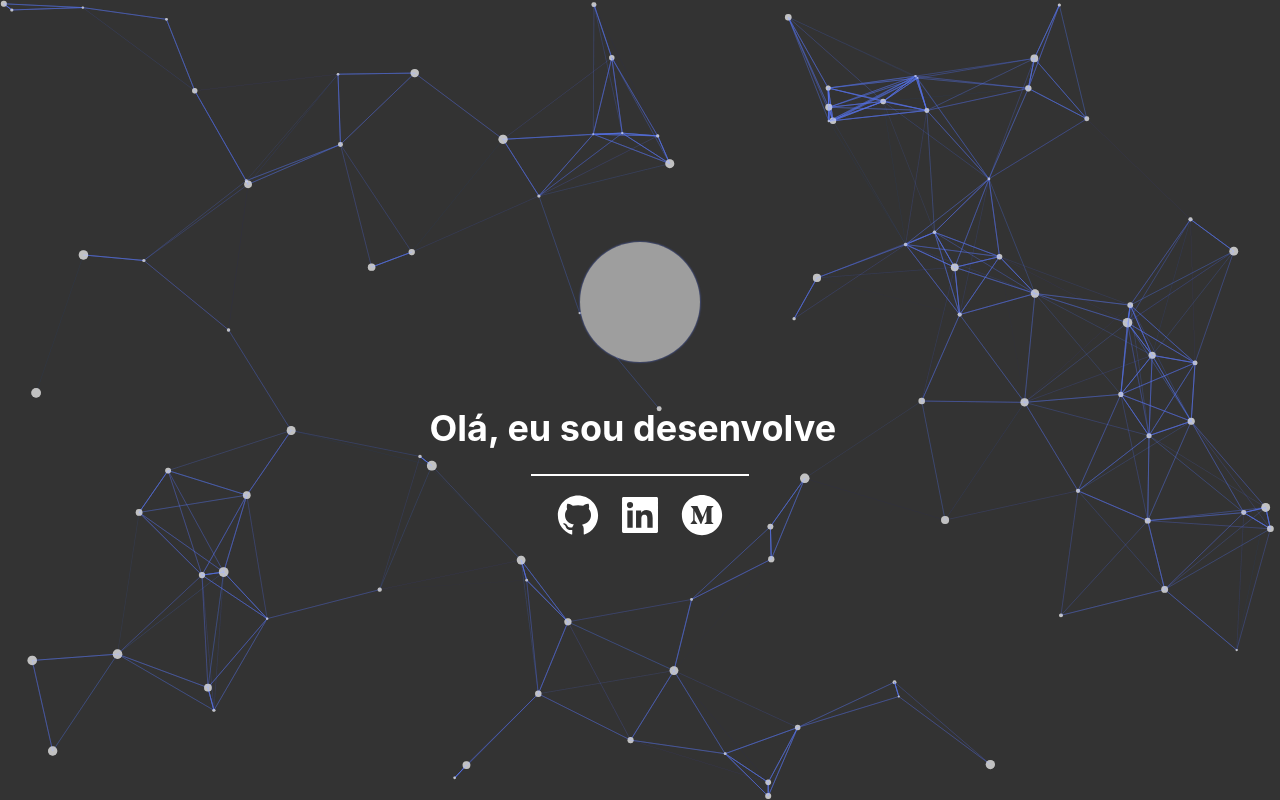
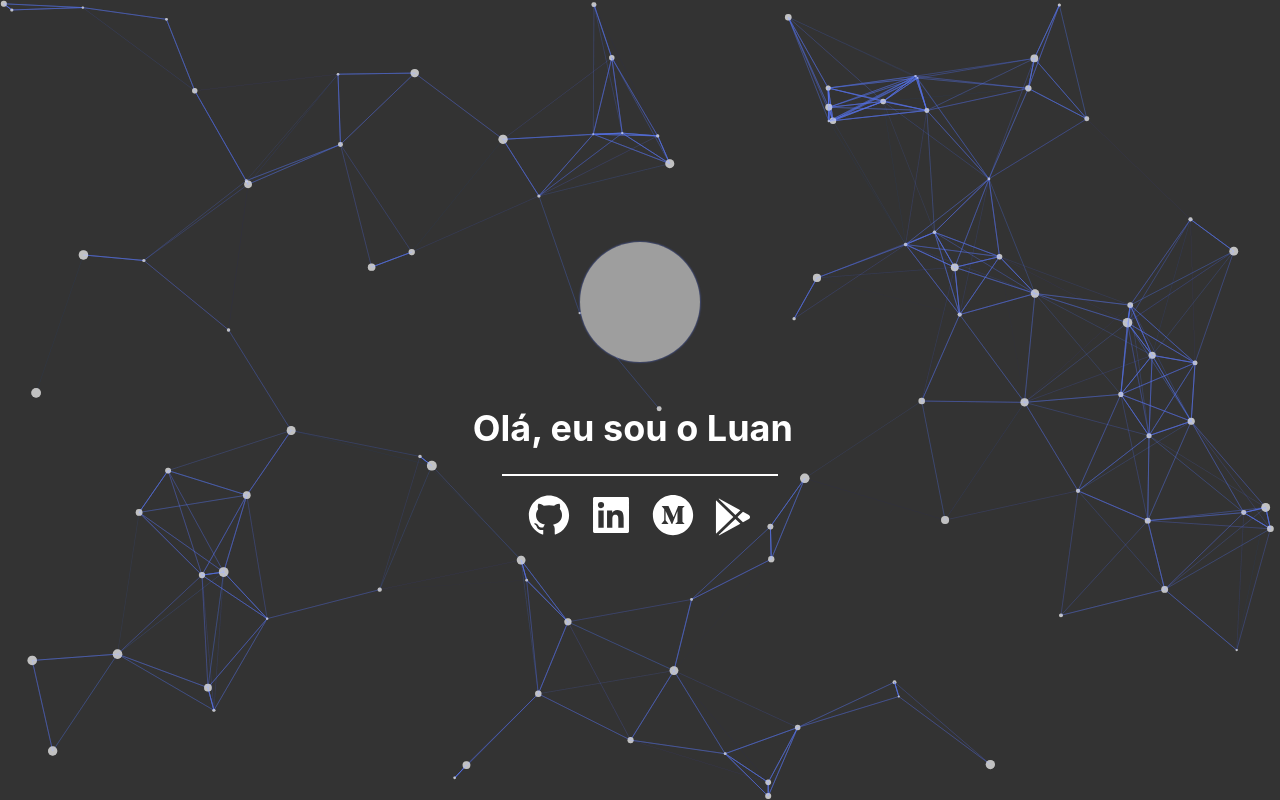
Before and after one commit to Luanfv/luanfv-site, a Next.js app: page / in a window 1280 px wide. Built offline with nearby package versions, Linux system fonts and the light colour scheme; grey boxes are pictures that could not be loaded.

Commit message:
add: icon google play

```diff
--- a/src/pages/index.tsx
+++ b/src/pages/index.tsx
@@ -1,7 +1,8 @@
 import type { NextPage } from 'next'
 import Head from 'next/head'
 import Particles from 'react-tsparticles';
-import { AiFillLinkedin, AiFillGithub, AiFillMediumCircle } from "react-icons/ai";
+import { AiFillLinkedin, AiFillGithub, AiFillMediumCircle } from 'react-icons/ai';
+import { IoLogoGooglePlaystore } from 'react-icons/io5';
 import Typewriter from 'typewriter-effect';
 
 import styles from '../styles/Home.module.css'
@@ -31,18 +32,16 @@ const Home: NextPage = () => {
 
         <h1>
           <Typewriter
+            options={{
+              loop: true,
+            }}
             onInit={(typewriter) => {
               typewriter
                 .typeString('Olá, eu sou o Luan')
-                .pauseFor(2500)
+                .pauseFor(5000)
                 .deleteChars(6)
-                .typeString('desenvolvedor front-end')
-                .pauseFor(2500)
-                .deleteChars(9)
-                .typeString('mobile')
-                .pauseFor(2500)
-                .deleteChars(20)
-                .typeString('o Luan')
+                .typeString('desenvolvedor mobile')
+                .pauseFor(5000)
                 .start();
             }}
           />
@@ -60,6 +59,10 @@ const Home: NextPage = () => {
           <a href="https://medium.com/@luanfv" target="_blank" rel="noreferrer">
             <AiFillMediumCircle size={46} color="#fff" />
           </a>
+
+          <a href="https://play.google.com/store/apps/developer?id=luanfv" target="_blank" rel="noreferrer">
+            <IoLogoGooglePlaystore size={42} color="#fff" />
+          </a>
         </section>
       </main>
     </div>
```
